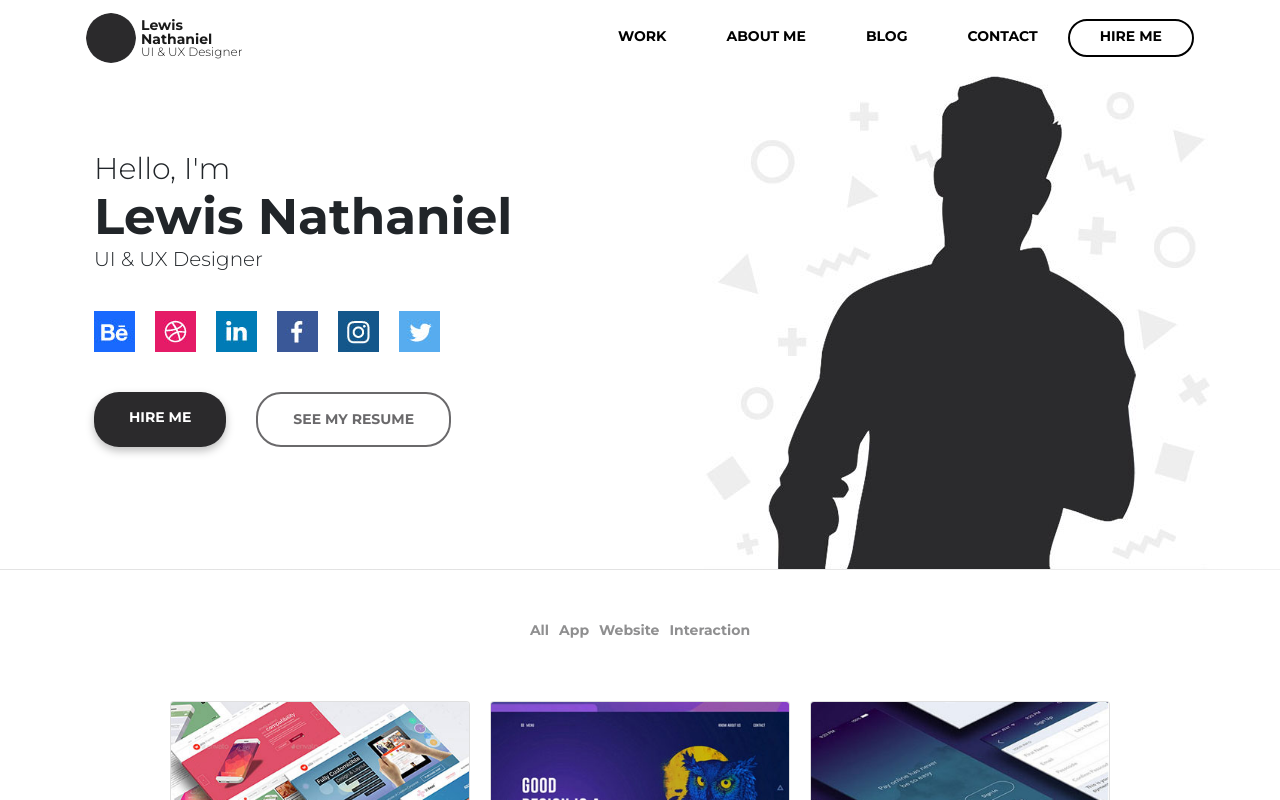
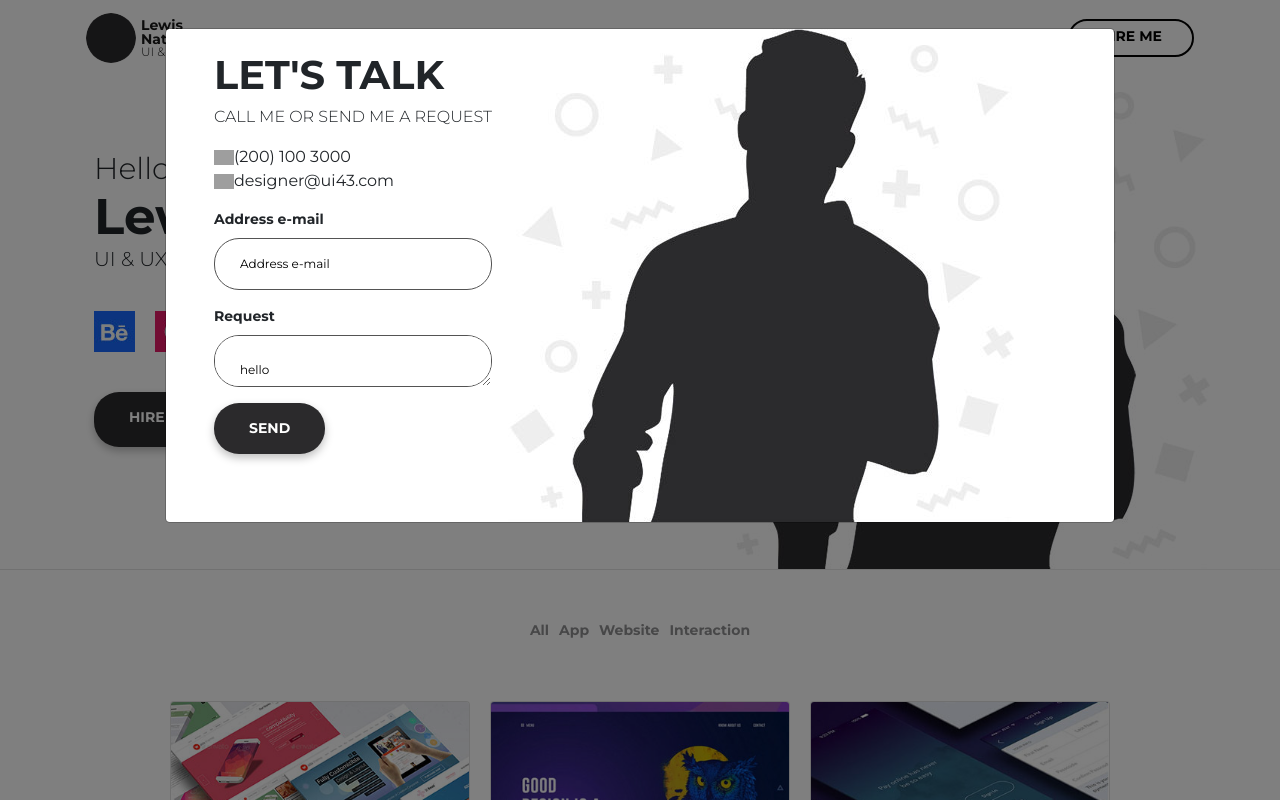
Before and after one commit to ayech0x2/designer-portfolio-template, a React (Create React App) app: page / in a window 1280 px wide. Both pictures are taken after a click on the link "CONTACT". Shown: the top 800 px of the page. Built offline with nearby package versions, Linux system fonts and the light colour scheme; grey boxes are pictures that could not be loaded.

Commit message:
-Adding contact modal. -Style fixes.

```diff
--- /dev/null
+++ b/src/components/Contact.js
@@ -0,0 +1,53 @@
+import React from "react";
+import Man from "../static/img/designer.jpg";
+import Phone from "../static/img/telephone-symbol-button.svg";
+
+export default class Contact extends React.Component {
+  constructor(props) {
+    super(props);
+    this.state = {
+      modal: false
+    };
+  }
+  toggle = () => {
+    this.setState({
+      modal: !this.state.modal
+    });
+  };
+  render() {
+    return (
+      <div className="contact d-flex flex-column-reverse flex-md-row">
+        <div className="contact-left ">
+          <div className="d-flex flex-column m-2  ml-sm-5 m-sm-3">
+            <span className="contact-txt">Let's talk</span>
+            <span className="call">Call me or send me a request</span>
+          </div>
+          <div className="d-flex flex-column m-2 ml-sm-5 m-sm-3 ">
+            <div className="d-flex flex-row align-items-center">
+              <img height={15} src={Phone} />
+              <span>(200) 100 3000 </span>
+            </div>
+            <div className="d-flex flex-row align-items-center">
+              <img height={15} src={Phone} />
+              <span>designer@ui43.com</span>
+            </div>
+          </div>
+          <div className="d-flex flex-column m-2 ml-sm-5 m-sm-3 contact-email">
+            <span > Address e-mail</span>
+            <input defaultValue="Address e-mail" className="rounded-input text-left mt-2 w-100"/>
+          </div>
+          <div className="d-flex flex-column m-2 ml-sm-5 m-sm-3 contact-email">
+            <span> Request </span>
+            <textarea defaultValue="hello" className="rounded-input  mt-2 w-100 d-flex justify-content-start "/>
+          </div>
+            <div className="d-flex flex-row w-100 mb-2 ml-sm-5  justify-content-center justify-content-sm-start">
+                <span className="btn-rounded">send</span>
+            </div>
+        </div>
+        <div className="contact-right d-flex justify-content-center align-items-center" >
+        <img  src={Man} className="img-auto "/>
+        </div>
+      </div>
+    );
+  }
+}
--- a/src/components/Navigation.js
+++ b/src/components/Navigation.js
@@ -10,6 +10,8 @@ import {
   Modal
 } from "reactstrap";
 import Avatar from "../static/img/avatar.png";
+import Contact from "./Contact";
+// import Contact from "./Contact";
 
 export default class Navigation extends React.Component {
   constructor(props) {
@@ -18,7 +20,8 @@ export default class Navigation extends React.Component {
     this.toggle = this.toggle.bind(this);
     this.state = {
       isOpen: false,
-      modal: false
+      modal: false,
+      contactModal: false
     };
   }
   toggle() {
@@ -35,6 +38,7 @@ export default class Navigation extends React.Component {
   handleMenu = name => {
     this.props.scrollTo(name);
   };
+
   render() {
     return (
       <div className="container navigation-bar remove-padding">
@@ -87,7 +91,7 @@ export default class Navigation extends React.Component {
                 <NavLink
                   className="menu-item"
                   href="#"
-                  onClick={() => this.handleMenu("contact")}
+                  onClick={this.toggleModal}
                 >
                   contact
                 </NavLink>
@@ -104,16 +108,8 @@ export default class Navigation extends React.Component {
             </Nav>
           </Collapse>
         </Navbar>
-        <Modal isOpen={this.state.modal} toggle={this.toggleModal}>
-          <div className="input-icon-wrap d-flex p-5">
-            <div className="input-icon-wrap-wrapper w-100 d-flex flex-row align-items-center">
-              <input
-                type="text"
-                placeholder="What are you looking for!"
-                className=" input-with-icon soft italic"
-              />
-            </div>
-          </div>
+        <Modal isOpen={this.state.modal} toggle={this.toggleModal} className="w-100">
+          <Contact/>
         </Modal>
       </div>
     );
--- a/src/index.css
+++ b/src/index.css
@@ -7,7 +7,7 @@ body {
   margin: 0;
   padding: 0;
 }
-input:focus {
+input,textarea:focus {
   outline: none;
 }
 ::-webkit-scrollbar {
@@ -370,6 +370,40 @@ input:focus {
   width: 100%;
   height: auto;
 }
+
+
+.contact .contact-left .contact-txt{
+  text-transform: uppercase;
+  font-weight: 700;
+  font-size: 40px;
+}
+.contact .contact-left .call{
+  font-size: 16px;
+  text-transform: uppercase;
+  font-weight: 300;
+}
+.img-contact{
+  width: auto;
+  height: auto;
+}
+.rounded-input{
+  border-radius: 25px;
+  border: 1px solid #535353;
+  padding: 25px;
+  font-size: 12px;
+  width: 200px;
+  height: 15px;
+}
+.contact-email span{
+  font-weight: 700;
+  font-size: 14px;
+}
+
+
+
+
+
+
 @media (max-width: 575px) {
   .navbar-nav {
     display: flex;
@@ -382,6 +416,15 @@ input:focus {
   .btn-none-rounded {
     text-align: center;
     font-size: 12px !important;
+  }
+  .modal{
+    display: flex!important;
+    justify-content: center!important;
+    padding: 50px 0 50px 0 ;
+    overflow: scroll;
+  }
+  .modal-dialog{
+    max-width: 80%!important;
   }
 }
 
@@ -399,6 +442,9 @@ input:focus {
     text-align: center;
     font-size: 12px !important;
   }
+  .modal-dialog{
+    max-width: 80%!important;
+  }
 }
 
 /*// Medium devices (tablets, 768px and up)*/
@@ -415,10 +461,16 @@ input:focus {
 
 /*// Large devices (desktops, 992px and up)*/
 @media (min-width: 992px) {
+  .modal-dialog{
+    max-width: 80%!important;
+  }
 }
 
 /*// Extra large devices (large desktops, 1200px and up)*/
 @media (min-width: 1200px) {
+  .modal-dialog{
+    max-width: 950px!important;
+  }
 }
 
 .p-16 {
```
